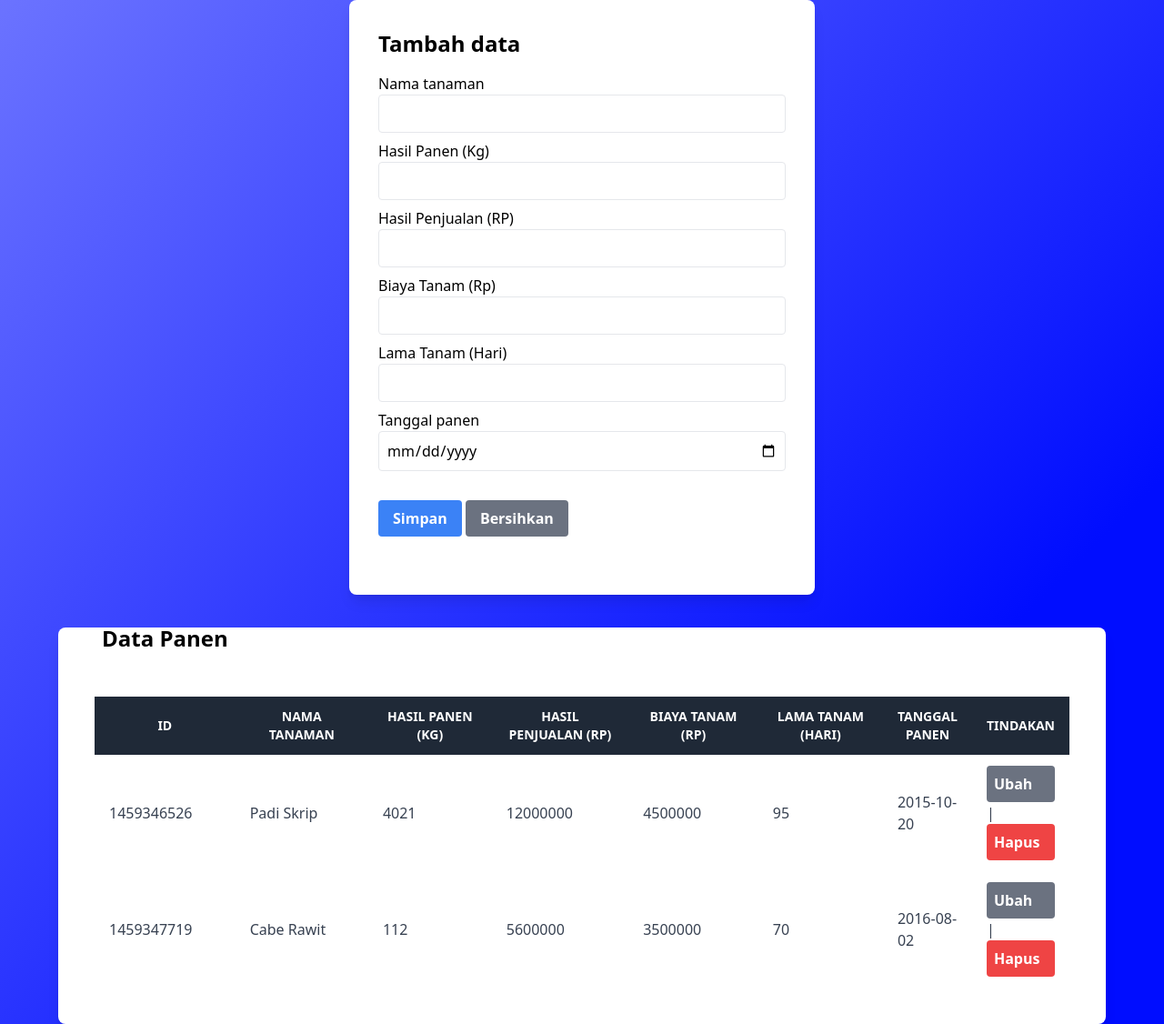
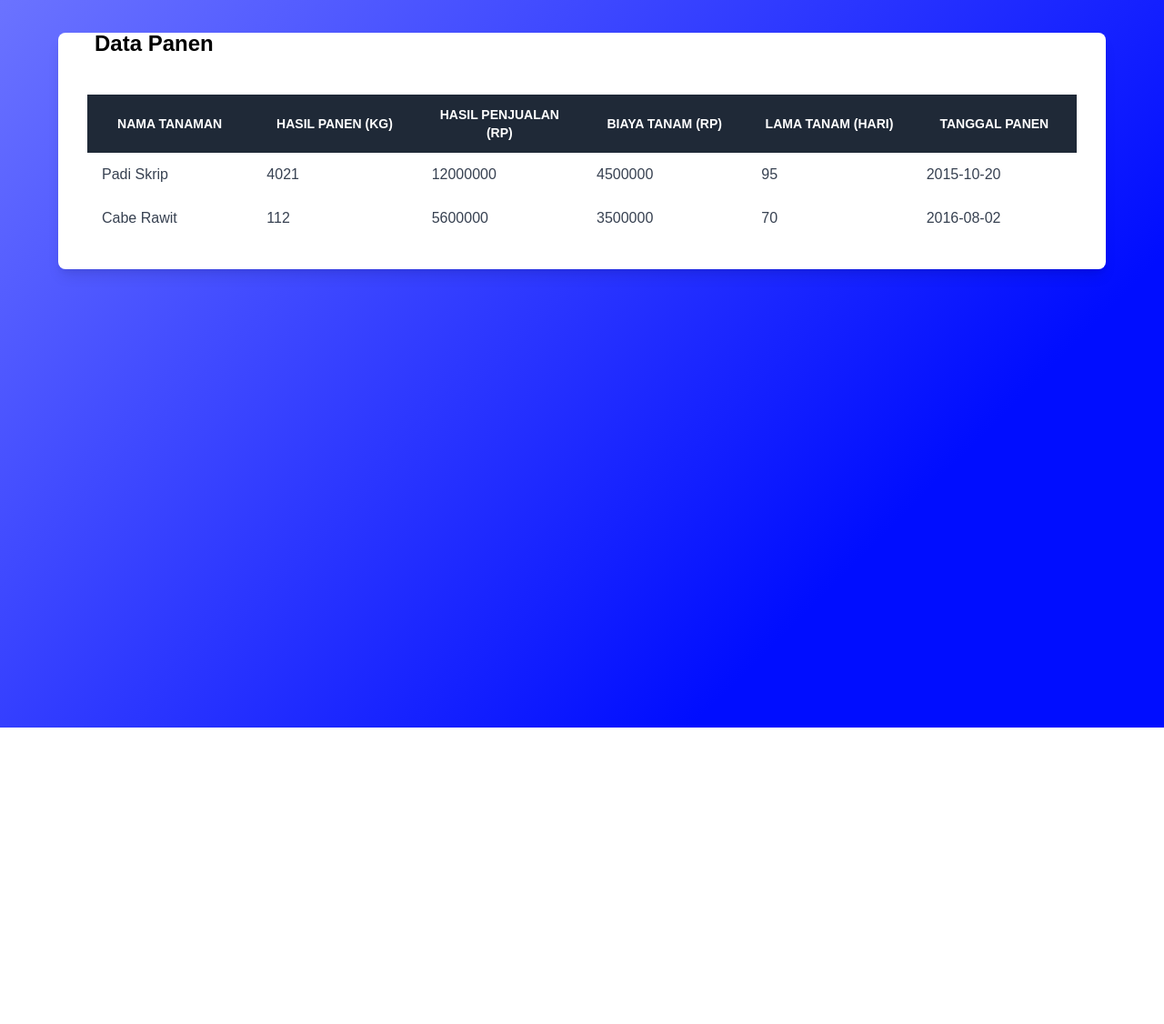
Before and after one commit to nanangriyadi/pertanian, a PHP site: page / in a window 1280 px wide. Shown: the whole page at 91% size. After the commit the page ends 800 px from the top, so only its background shows below. Run offline with PHP 8.4, Linux system fonts and the light colour scheme; data comes from the database, SQL or seed files in the repository.

Commit message:
Update index.php

```diff
--- a/index.php
+++ b/index.php
@@ -1,10 +1,33 @@
 <!DOCTYPE html>
 <html>
+
 <head>
     <title>Petani</title>
     <link rel="stylesheet" href="https://cdnjs.cloudflare.com/ajax/libs/tailwindcss/2.2.19/tailwind.min.css">
     <link rel="icon" href="#" />
     <style>
+    :root {
+        --primary: #26ad14;
+        --bg: #fff;
+    }
+
+    * {
+        margin: 0;
+        padding: 0;
+        box-sizing: border-box;
+        /* outline: none; */
+        /* border: none; */
+        text-decoration: none;
+    }
+
+    body {
+        font-family: "Poppins", sans-serif;
+        /* background-color: var(--bg); */
+        color: #010101;
+        min-height: 2000px;
+    }
+
+
     .bg-gradient {
         background: linear-gradient(135deg, #6B73FF 0%, #000DFF 75%);
     }
@@ -14,6 +37,7 @@
     }
     </style>
 </head>
+
 <body class="bg-gradient min-h-screen text-white">
 
     <?php
@@ -44,24 +68,7 @@ function tambah($koneksi) {
     }
 
     ?>
-        <form action="" method="POST" class="max-w-lg mx-auto bg-white p-8 rounded-lg shadow-lg text-black">
-            <fieldset>
-                <legend><h2 class="text-2xl font-bold mb-4">Tambah data</h2></legend>
-                <label class="block mb-2">Nama tanaman <input type="text" name="nama_tanaman" class="w-full p-2 border rounded" /></label>
-                <label class="block mb-2">Hasil Panen (Kg) <input type="number" name="hasil_panen" class="w-full p-2 border rounded" /> </label>
-                <label class="block mb-2">Hasil Penjualan (RP) <input type="number" name="hasil_penjualan" class="w-full p-2 border rounded" /> </label>
-                <label class="block mb-2">Biaya Tanam (Rp) <input type="number" name="biaya_tanam" class="w-full p-2 border rounded" /> </label>
-                <label class="block mb-2">Lama Tanam (Hari) <input type="number" name="lama" class="w-full p-2 border rounded" /> </label>
-                <label class="block mb-2">Tanggal panen <input type="date" name="tgl_panen" class="w-full p-2 border rounded" /></label>
-                <br>
-                <label class="block mb-2">
-                    <input type="submit" name="btn_simpan" value="Simpan" class="bg-blue-500 hover:bg-blue-700 hover:text-black text-white font-bold py-2 px-4 rounded"/>
-                    <input type="reset" name="reset" value="Bersihkan" class="bg-gray-500 hover:bg-gray-700 hover:text-black text-white font-bold py-2 px-4 rounded"/>
-                </label>
-                <br>
-                <p class="text-red-500"><?php echo isset($pesan) ? $pesan : "" ?></p>
-            </fieldset>
-        </form>
+
     <?php
 }
 
@@ -69,37 +76,31 @@ function tampil_data($koneksi) {
     $sql = "SELECT * FROM tabel_panen";
     $query = mysqli_query($koneksi, $sql);
 
-    echo "<fieldset class='max-w-6xl mx-auto bg-white p-10 rounded-lg shadow-lg text-black'>";
+    echo "<fieldset class='max-w-6xl mx-auto bg-white p-8 rounded-lg shadow-lg text-black'>";
     echo "<legend><h2 class='text-2xl py-2 mt-6 px-2 font-bold'>Data Panen</h2></legend>";
 
     echo "<table class='min-w-full bg-white'>";
     echo "<thead class='bg-gray-800 text-white'>";
     echo "<tr>
-            <th class='w-1/6 py-3 px-4 uppercase font-semibold text-sm'>ID</th>
             <th class='w-1/6 py-3 px-4 uppercase font-semibold text-sm'>Nama Tanaman</th>
             <th class='w-1/6 py-3 px-4 uppercase font-semibold text-sm'>Hasil Panen (Kg)</th>
             <th class='w-1/6 py-3 px-4 uppercase font-semibold text-sm'>Hasil Penjualan (RP)</th>
             <th class='w-1/6 py-3 px-4 uppercase font-semibold text-sm'>Biaya Tanam (Rp)</th>
             <th class='w-1/6 py-3 px-4 uppercase font-semibold text-sm'>Lama Tanam (Hari)</th>
             <th class='w-1/6 py-3 px-4 uppercase font-semibold text-sm'>Tanggal Panen</th>
-            <th class='w-1/6 py-3 px-4 uppercase font-semibold text-sm'>Tindakan</th>
           </tr>";
     echo "</thead>";
     echo "<tbody class='text-gray-700'>";
     while ($data = mysqli_fetch_array($query)) {
         ?>
     <tr class="hover-bg-change">
-                <td class='py-3 px-4'><?php echo $data['id']; ?></td>
         <td class='py-3 px-4'><?php echo $data['nama_tanaman']; ?></td>
         <td class='py-3 px-4'><?php echo $data['hasil_panen']; ?></td>
         <td class='py-3 px-4'><?php echo $data['hasil_penjualan']; ?></td>
         <td class='py-3 px-4'><?php echo $data['biaya_tanam']; ?></td>
         <td class='py-3 px-4'><?php echo $data['lama_tanam']; ?></td>
         <td class='py-3 px-4'><?php echo $data['tanggal_panen']; ?></td>
-                <td class='py-3 px-4'>
-                    <a href="index.php?aksi=update&id=<?php echo $data['id']; ?>&nama_tanaman=<?php echo $data['nama_tanaman']; ?>&hasil_panen=<?php echo $data['hasil_panen']; ?>&hasil_penjualan=<?php echo $data['hasil_penjualan']; ?>&biaya_tanam=<?php echo $data['biaya_tanam']; ?>&lama=<?php echo $data['lama_tanam']; ?>&tanggal=<?php echo $data['tanggal_panen']; ?>" class="bg-gray-500 hover:bg-gray-700 text-white hover:text-black font-bold py-2 px-2 flex rounded">Ubah</a> |
-                    <a href="index.php?aksi=delete&id=<?php echo $data['id']; ?>" class="bg-red-500 hover:bg-gray-700 hover:text-black text-white font-bold py-2 px-2 flex rounded"">Hapus</a>
-                </td>
+
     </tr>
     <?php
     }
@@ -131,26 +132,34 @@ function ubah($koneksi) {
         }
     }
 
-    if (isset($_GET['id'])) {
+    if (isset($_GET['id']) ) {
         ?>
-            <a href="index.php" class="bg-blue-500 text-white font-bold py-2 px-4 hover:text-blue-700 hover:text-black rounded"> &laquo; Home</a> |
-            <a href="index.php?aksi=create" class="bg-blue-500 text-white font-bold py-2 px-4 hover:text-blue-700 hover:text-black rounded"> Tambah Data</a>
+    <a href=" index.php" class="bg-blue-500 text-white font-bold py-2 px-4 hover:text-black rounded"> &laquo;
+        Home</a> |
+    <a href="index.php?aksi=create" class="bg-blue-500 text-white font-bold py-2 px-4 hover:text-black rounded">
+        Tambah
+        Data</a>
     <hr>
 
     <form action="" method="POST" class="max-w-lg mx-auto bg-white p-8 rounded-lg shadow-lg text-black">
         <fieldset>
-                <legend><h2 class="text-2xl font-bold mb-4">Ubah data</h2></legend>
-                <input type="hidden" name="id" value="<?php echo $_GET['id'] ?>"/>
-                <label class="block mb-2">Nama tanaman <input type="text" name="nama_tanaman" value="<?php echo $_GET['nama_tanaman'] ?>" class="w-full p-2 border rounded" /></label>
-                <label class="block mb-2">Hasil Panen (Kg) <input type="number" name="hasil_panen" value="<?php echo $_GET['hasil_panen'] ?>" class="w-full p-2 border rounded" /></label>
-                <label class="block mb-2">Hasil Penjualan (RP) <input type="number" name="hasil_penjualan" value="<?php echo $_GET['hasil_penjualan'] ?>" class="w-full p-2 border rounded" /></label>
-                <label class="block mb-2">Biaya Tanam (Rp) <input type="number" name="biaya_tanam" value="<?php echo $_GET['biaya_tanam'] ?>" class="w-full p-2 border rounded" /></label>
-                <label class="block mb-2">Lama Tanam (Hari) <input type="number" name="lama" value="<?php echo $_GET['lama'] ?>" class="w-full p-2 border rounded" /></label>
-                <label class="block mb-2">Tanggal panen <input type="date" name="tgl_panen" value="<?php echo $_GET['tanggal'] ?>" class="w-full p-2 border rounded" /></label>
+            <legend>
+                <h2 class="text-2xl font-bold mb-4">Ubah data</h2>
+            </legend>
+            <input type="hidden" name="id" value="<?php echo $_GET['id'] ?>" />
+            <label class="block mb-2">Nama tanaman <input type="text" name="nama_tanaman"
+                    value="<?php echo $_GET['nama_tanaman'] ?>" class="w-full p-2 border rounded" /></label>
+            <label class="block mb-2">Hasil Panen (Kg) <input type="number" name="hasil_panen"
+                    value="<?php echo $_GET['hasil_panen'] ?>" class="w-full p-2 border rounded" /></label>
+            <label class="block mb-2">Hasil Penjualan (RP) <input type="number" name="hasil_penjualan"
+                    value="<?php echo $_GET['hasil_penjualan'] ?>" class="w-full p-2 border rounded" /></label>
+            <label class="block mb-2">Biaya Tanam (Rp) <input type="number" name="biaya_tanam"
+                    value="<?php echo $_GET['biaya_tanam'] ?>" class="w-full p-2 border rounded" /></label>
+            <label class="block mb-2">Lama Tanam (Hari) <input type="number" name="lama"
+                    value="<?php echo $_GET['lama'] ?>" class="w-full p-2 border rounded" /></label>
+            <label class="block mb-2">Tanggal panen <input type="date" name="tgl_panen"
+                    value="<?php echo $_GET['tanggal'] ?>" class="w-full p-2 border rounded" /></label>
             <br>
-                <label class="block mb-2">
-                    <input type="submit" name="btn_ubah" value="Simpan Perubahan" class="bg-blue-500 hover:bg-blue-700 text-white hover:text-black font-bold py-2 px-4 rounded"/> atau <a href="index.php?aksi=delete&id=<?php echo $_GET['id'] ?>" class="bg-red-500 py-2 px-4 rounded text-white font-bold hover:text-black"> Hapus data ini</a>
-                </label>
             <br>
             <p class="text-red-500"><?php echo isset($pesan) ? $pesan : "" ?></p>
         </fieldset>
@@ -200,4 +209,5 @@ if (isset($_GET['aksi'])) {
 
 ?>
 </body>
+
 </html>
```
Lines whose indentation alone changed are shown as unchanged.
